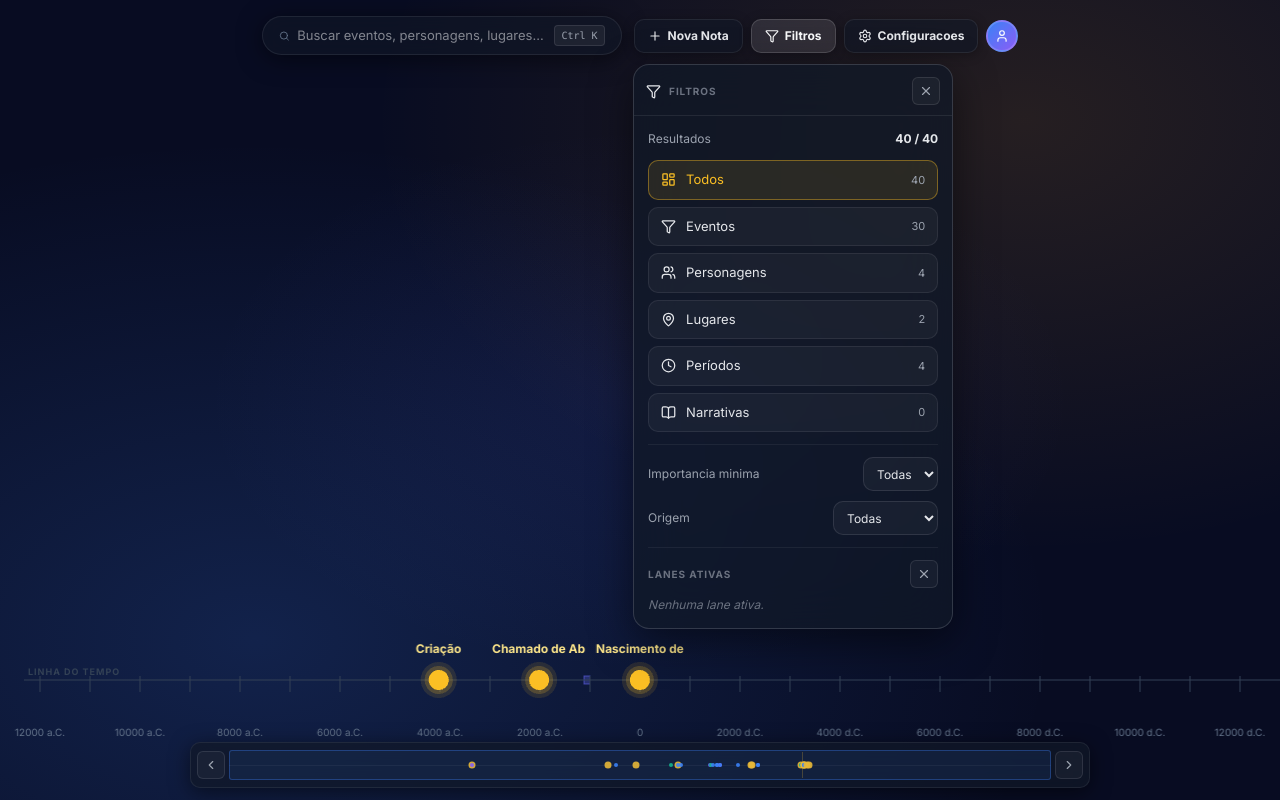
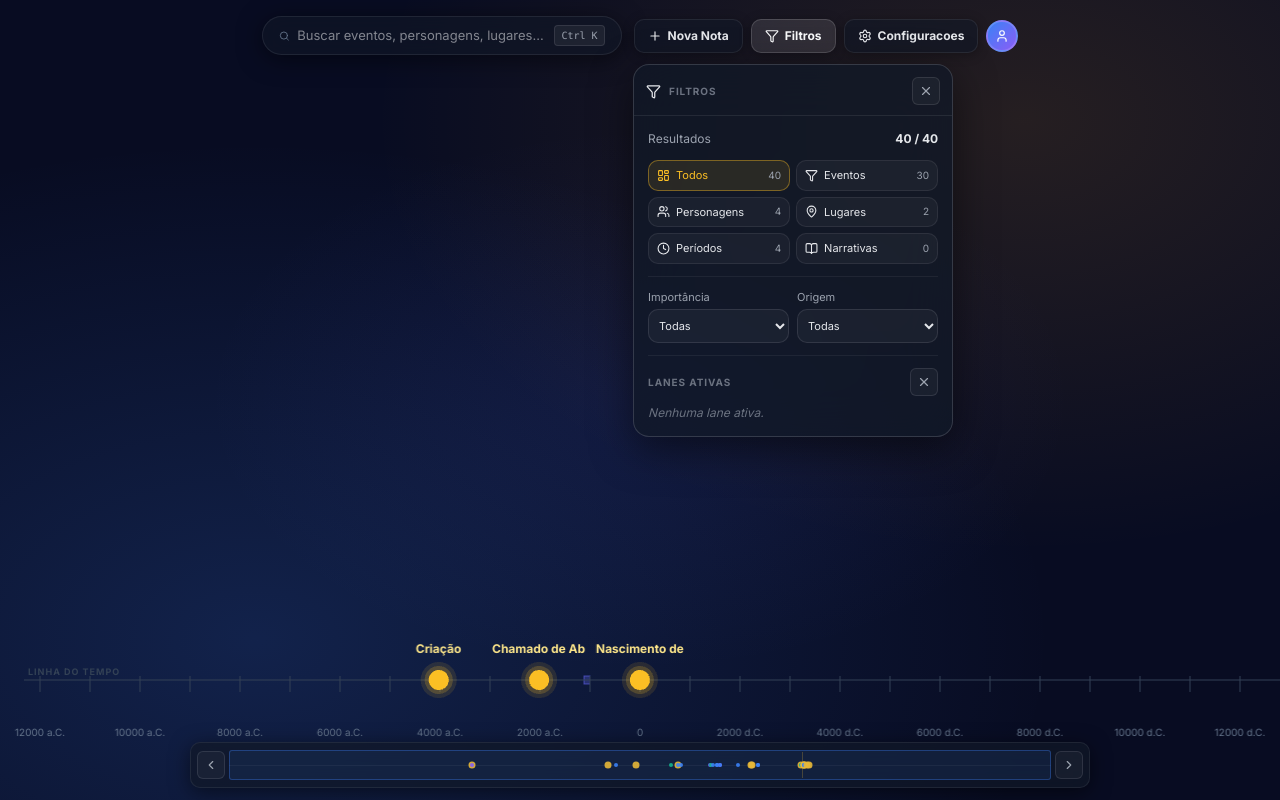
Before and after one commit to tiagomarcal55/biblia-mapa, a React (Vite) app: page / in a window 1280 px wide. Both pictures are taken after a click on the button "Filtros". Built offline with nearby package versions, Linux system fonts and the light colour scheme.

Commit message:
refactor: Painel de configurações e biblioteca mais compactos

```diff
--- a/src/components/DesktopToolbarPanel/index.tsx
+++ b/src/components/DesktopToolbarPanel/index.tsx
@@ -237,7 +237,7 @@ export function DesktopToolbarPanel({
             </strong>
           </div>
 
-          <div id="desktop-type-filter-list" style={{ display: 'grid', gap: '7px' }}>
+          <div id="desktop-type-filter-list" style={{ display: 'grid', gridTemplateColumns: '1fr 1fr', gap: '6px' }}>
             {TYPE_FILTER_OPTIONS.map(item => {
               const Icon = TYPE_ICONS[item.id as keyof typeof TYPE_ICONS] ?? Filter;
               const active = isActiveType(item.types);
@@ -252,14 +252,16 @@ export function DesktopToolbarPanel({
                   type="button"
                   style={{
                     marginBottom: 0,
+                    padding: '6px 8px',
                     justifyContent: 'space-between',
                   }}
+                  title={item.label}
                 >
-                  <span style={{ display: 'flex', alignItems: 'center', gap: '10px' }}>
-                    <Icon size={15} />
-                    <span>{item.label}</span>
+                  <span style={{ display: 'flex', alignItems: 'center', gap: '6px', overflow: 'hidden' }}>
+                    <Icon size={13} style={{ flexShrink: 0 }} />
+                    <span style={{ fontSize: '11px', whiteSpace: 'nowrap', textOverflow: 'ellipsis', overflow: 'hidden' }}>{item.label}</span>
                   </span>
-                  <span style={{ color: 'var(--text-dim)', fontSize: '11px' }}>
+                  <span style={{ color: 'var(--text-dim)', fontSize: '10px' }}>
                     {countNodesByTypes(nodes, item.types)}
                   </span>
                 </button>
@@ -272,18 +274,19 @@ export function DesktopToolbarPanel({
             style={{
               borderTop: '1px solid var(--border-6)',
               paddingTop: '12px',
-              display: 'flex',
-              flexDirection: 'column',
-              gap: '10px',
+              display: 'grid',
+              gridTemplateColumns: '1fr 1fr',
+              gap: '8px',
             }}
           >
-            <DesktopSettingRow label="Importancia minima">
+            <div style={{ display: 'flex', flexDirection: 'column', gap: '4px' }}>
+              <span className="bm-body-text" style={{ fontSize: '11px' }}>Importância</span>
               <select
                 id="desktop-importance-filter"
                 className="bm-control"
                 value={activeFilters.importanceMin}
                 onChange={event => setFilter('importanceMin', Number(event.target.value))}
-                style={{ padding: '6px 9px', cursor: 'pointer' }}
+                style={{ padding: '4px 6px', fontSize: '11px', cursor: 'pointer' }}
               >
                 <option value={1}>Todas</option>
                 <option value={5}>5+</option>
@@ -291,21 +294,22 @@ export function DesktopToolbarPanel({
                 <option value={9}>9+</option>
                 <option value={10}>10</option>
               </select>
-            </DesktopSettingRow>
+            </div>
 
-            <DesktopSettingRow label="Origem">
+            <div style={{ display: 'flex', flexDirection: 'column', gap: '4px' }}>
+              <span className="bm-body-text" style={{ fontSize: '11px' }}>Origem</span>
               <select
                 id="desktop-source-filter"
                 className="bm-control"
                 value={activeFilters.sourceFilter}
                 onChange={event => setFilter('sourceFilter', event.target.value as 'all' | 'mine' | 'imported')}
-                style={{ padding: '6px 9px', cursor: 'pointer' }}
+                style={{ padding: '4px 6px', fontSize: '11px', cursor: 'pointer' }}
               >
                 <option value="all">Todas</option>
                 <option value="mine">Minhas</option>
                 <option value="imported">Importadas</option>
               </select>
-            </DesktopSettingRow>
+            </div>
           </div>
 
           <div
@@ -354,19 +358,16 @@ export function DesktopToolbarPanel({
           className="bm-panel-section"
           style={{ borderBottom: 'none', display: 'flex', flexDirection: 'column', gap: '14px' }}
         >
-          <div style={{ display: 'flex', flexDirection: 'column', gap: '9px' }}>
-            <div style={{ display: 'flex', flexDirection: 'column', gap: '3px' }}>
+          <div style={{ display: 'flex', flexDirection: 'column', gap: '6px' }}>
             <span className="bm-section-title">Tema visual</span>
-              <span className="bm-body-text" style={{ fontSize: '11px', color: 'var(--text-dimmer)' }}>
-                Troque background, textura e contraste em tempo real.
-              </span>
-            </div>
             <div
               id="desktop-theme-grid"
               style={{
                 display: 'grid',
-                gridTemplateColumns: '1fr 1fr',
+                gridTemplateColumns: 'repeat(6, 1fr)',
                 gap: '8px',
+                paddingTop: '4px',
+                paddingBottom: '8px',
               }}
             >
               {THEME_OPTIONS.map(option => (
@@ -380,21 +381,24 @@ export function DesktopToolbarPanel({
             </div>
           </div>
 
-          <DesktopSettingRow label="Animacoes">
+          <div style={{ display: 'grid', gridTemplateColumns: '1fr 1fr', gap: '8px', borderTop: '1px solid var(--border-6)', paddingTop: '12px' }}>
+            <div style={{ display: 'flex', flexDirection: 'column', gap: '4px' }}>
+              <span className="bm-body-text" style={{ fontSize: '11px' }}>Animações</span>
               <select
                 id="desktop-animation-level"
                 className="bm-control"
                 value={settings.animationLevel}
                 onChange={event => updateSettings({ animationLevel: event.target.value as AnimationLevel })}
-              style={{ padding: '6px 9px', cursor: 'pointer' }}
+                style={{ padding: '4px 6px', fontSize: '11px', cursor: 'pointer' }}
               >
                 <option value="full">Completas</option>
                 <option value="reduced">Simples</option>
-              <option value="none">Sem animacao</option>
+                <option value="none">Nenhuma</option>
               </select>
-          </DesktopSettingRow>
+            </div>
 
-          <DesktopSettingRow label="Efeitos">
+            <div style={{ display: 'flex', flexDirection: 'column', gap: '4px' }}>
+              <span className="bm-body-text" style={{ fontSize: '11px' }}>Partículas e Efeitos</span>
               <button
                 id="desktop-effects-toggle"
                 className="panel-toggle"
@@ -412,6 +416,7 @@ export function DesktopToolbarPanel({
                   position: 'relative',
                   cursor: 'pointer',
                   transition: 'background 0.2s',
+                  marginTop: '2px',
                 }}
               >
                 <span
@@ -427,7 +432,8 @@ export function DesktopToolbarPanel({
                   }}
                 />
               </button>
-          </DesktopSettingRow>
+            </div>
+          </div>
 
         </section>
       )}
@@ -529,32 +535,30 @@ export function DesktopToolbarPanel({
                 className="bm-soft-button"
                 onClick={handleExport}
                 type="button"
+                title="Exportar JSON local"
                 style={{
                   display: 'flex',
                   alignItems: 'center',
                   justifyContent: 'center',
-                  gap: '6px',
-                  padding: '8px 10px',
+                  padding: '6px 8px',
                 }}
               >
-                <Download size={13} />
-                <span>Exportar</span>
+                <Download size={15} />
               </button>
               <label
                 id="lbl-import-backup"
                 className="bm-soft-button"
+                title="Importar JSON local"
                 style={{
                   display: 'flex',
                   alignItems: 'center',
                   justifyContent: 'center',
-                  gap: '6px',
-                  padding: '8px 10px',
+                  padding: '6px 8px',
                   cursor: 'pointer',
                   margin: 0,
                 }}
               >
-                <Upload size={13} />
-                <span>Importar</span>
+                <Upload size={15} />
                 <input
                   id="import-backup-file"
                   type="file"
@@ -564,15 +568,17 @@ export function DesktopToolbarPanel({
                 />
               </label>
             </div>
-            <div style={{ display: 'flex', flexDirection: 'column', gap: '8px', marginTop: '8px' }}>
-              <span className="bm-section-title" style={{ fontSize: '10px' }}>Nuvem (GitHub Gist)</span>
+
+            <div style={{ display: 'flex', flexDirection: 'column', gap: '8px', marginTop: '6px' }}>
+              <span className="bm-section-title" style={{ fontSize: '10px' }}>Sincronização em Nuvem (Gist)</span>
+              <div style={{ display: 'flex', gap: '6px' }}>
                 <input
                   type="password"
-                placeholder="GitHub Personal Access Token"
+                  placeholder="GitHub PAT Token"
                   value={githubToken || ''}
                   onChange={(e) => setGithubToken(e.target.value)}
                   className="bm-control"
-                style={{ padding: '8px 10px', width: '100%', fontSize: '12px' }}
+                  style={{ flex: 1, padding: '6px 10px', fontSize: '11px', minWidth: 0 }}
                 />
                 <button
                   id="btn-cloud-sync"
@@ -580,11 +586,12 @@ export function DesktopToolbarPanel({
                   onClick={() => syncCloud()}
                   disabled={!githubToken || isSyncing}
                   type="button"
-                style={{ opacity: (!githubToken || isSyncing) ? 0.55 : 1, width: '100%', padding: '9px 12px' }}
+                  title="Sincronizar Nuvem"
+                  style={{ opacity: (!githubToken || isSyncing) ? 0.55 : 1, padding: '0 10px', width: 'auto' }}
                 >
-                <Cloud size={13} />
-                {isSyncing ? 'Sincronizando...' : 'Sincronizar Nuvem'}
+                  <Cloud size={14} />
                 </button>
+              </div>
               {lastSyncAt && (
                 <span style={{ fontSize: '10px', color: 'var(--text-dim)', textAlign: 'center' }}>
                   Última vez: {new Date(lastSyncAt).toLocaleString()}
@@ -626,28 +633,7 @@ function LibraryMetric({ label, value }: { label: string; value: string }) {
   );
 }
 
-function DesktopSettingRow({
-  label,
-  children,
-}: {
-  label: string;
-  children: React.ReactNode;
-}) {
-  return (
-    <div
-      className="desktop-setting-row"
-      style={{
-        display: 'flex',
-        alignItems: 'center',
-        justifyContent: 'space-between',
-        gap: '12px',
-      }}
-    >
-      <span className="bm-body-text">{label}</span>
-      {children}
-    </div>
-  );
-}
+
 
 function ThemeCard({
   option,
@@ -659,53 +645,42 @@ function ThemeCard({
   onSelect: () => void;
 }) {
   const preview = getThemePreview(option.id);
-  const Icon = option.Icon;
   const ModeIcon = option.ModeIcon;
 
   return (
     <button
       id={`desktop-theme-${option.id}`}
-      className="bm-soft-button"
       data-active={active}
       onClick={onSelect}
-      title={option.title}
+      title={`${option.title} - ${option.description}`}
       type="button"
       style={{
         position: 'relative',
-        minHeight: '78px',
-        padding: '9px',
-        alignItems: 'stretch',
-        justifyContent: 'space-between',
-        flexDirection: 'column',
-        gap: '8px',
-        textAlign: 'left',
-        background: active ? 'var(--accent-primary-soft)' : 'var(--border-4)',
-        borderColor: active ? 'var(--accent-primary-border)' : 'var(--border-10)',
-        boxShadow: active ? '0 0 0 3px var(--accent-primary-soft)' : '0 2px 10px var(--shadow-light)',
+        width: '36px',
+        height: '36px',
+        borderRadius: '50%',
+        background: preview,
+        boxShadow: active ? '0 0 0 3px var(--bg-panel), 0 0 0 5px var(--accent-primary)' : '0 2px 5px var(--shadow-light)',
+        border: 'none',
+        display: 'flex',
+        alignItems: 'center',
+        justifyContent: 'center',
+        padding: 0,
+        margin: '0 auto',
+        cursor: 'pointer',
+        transition: 'all 0.2s',
       }}
     >
-      <span
-        aria-hidden="true"
-        style={{
-          height: '24px',
-          borderRadius: '8px',
-          border: '1px solid var(--border-10)',
-          background: preview,
-          overflow: 'hidden',
-        }}
-      />
-      <span style={{ display: 'flex', alignItems: 'center', justifyContent: 'space-between', gap: '8px' }}>
-        <span style={{ display: 'flex', alignItems: 'center', gap: '6px', minWidth: 0 }}>
-          <Icon size={13} />
-          <span style={{ color: 'var(--text-main)', fontSize: '11px', fontWeight: 700, overflow: 'hidden', textOverflow: 'ellipsis', whiteSpace: 'nowrap' }}>
-            {option.title}
-          </span>
-        </span>
-        <ModeIcon size={12} color="var(--text-dim)" />
-      </span>
-      <span style={{ color: 'var(--text-dimmer)', fontSize: '10px', lineHeight: 1.25 }}>
-        {option.description}
-      </span>
+      <div style={{
+        background: 'var(--bg-overlay-6)',
+        borderRadius: '50%',
+        padding: '5px',
+        display: 'flex',
+        color: '#ffffff',
+        backdropFilter: 'blur(2px)'
+      }}>
+        <ModeIcon size={13} />
+      </div>
     </button>
   );
 }
```
Lines whose indentation alone changed are shown as unchanged.
